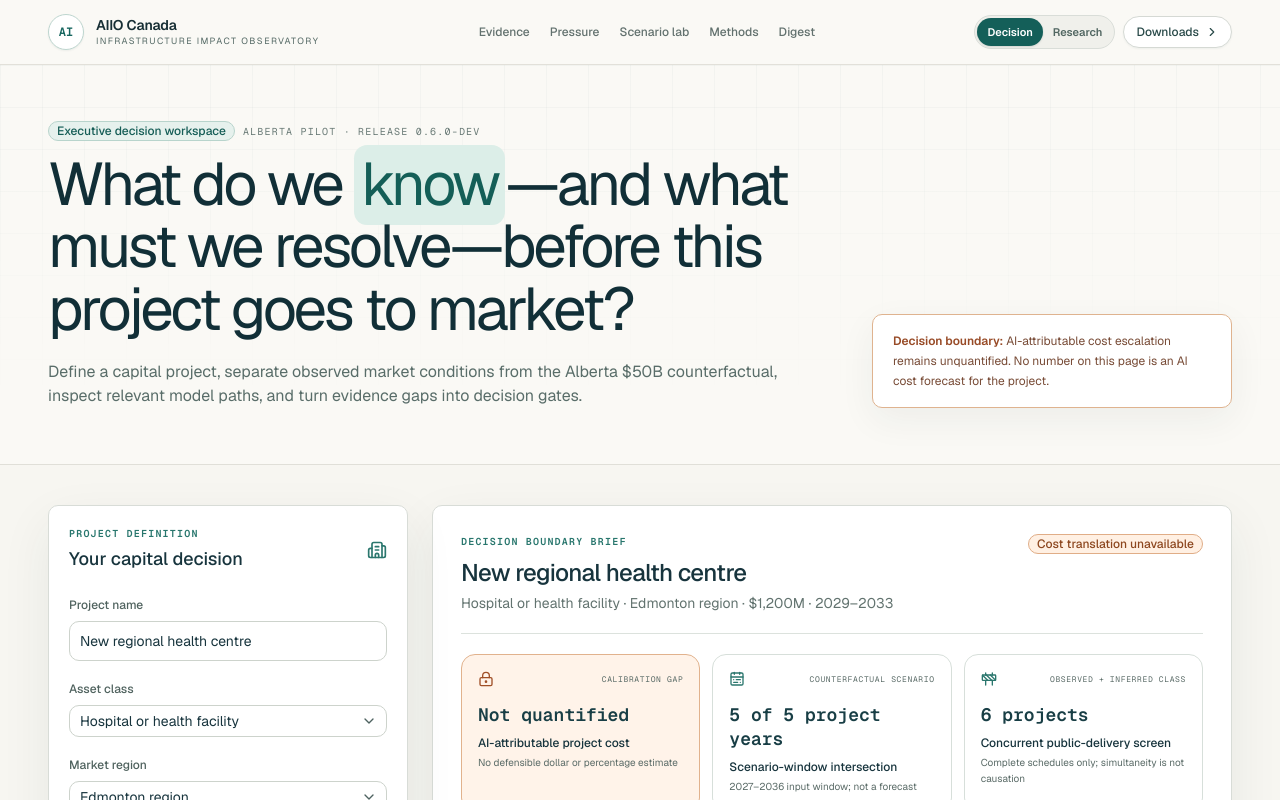
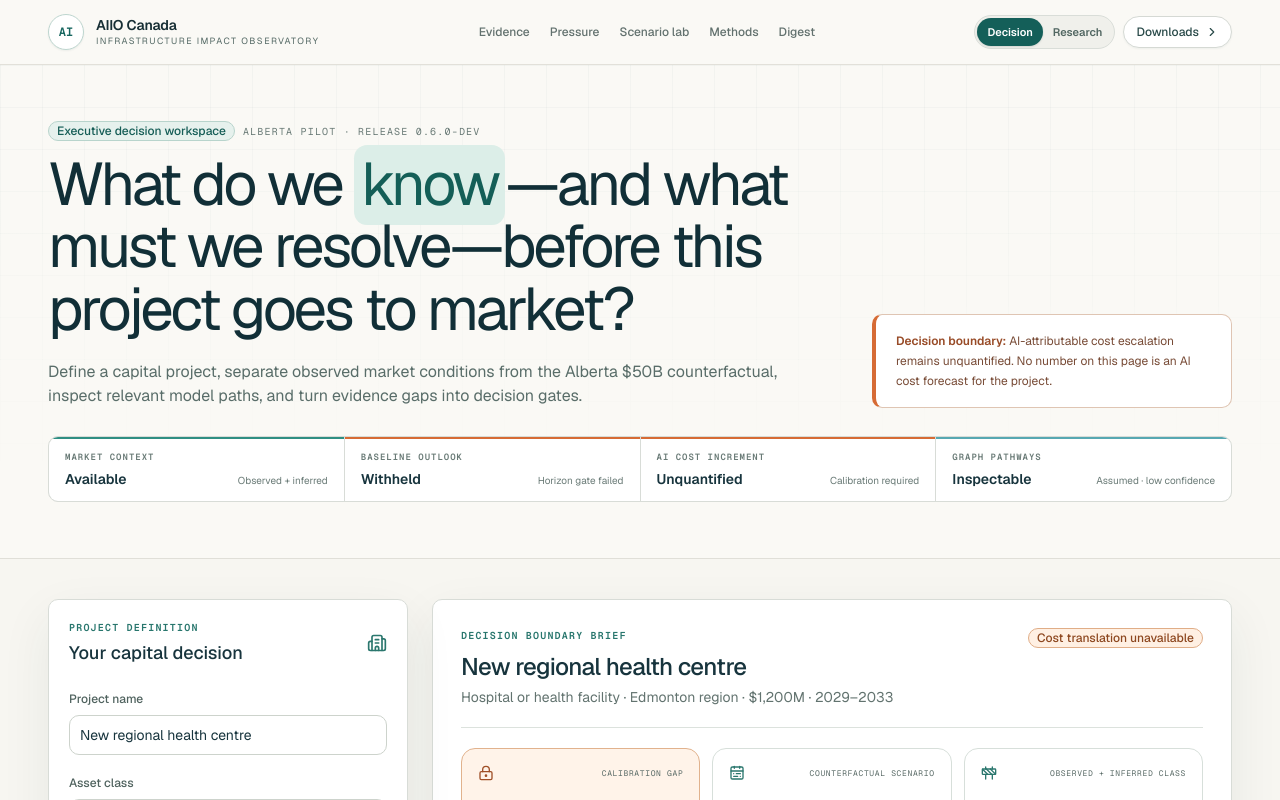
Before and after one commit to chiKeka/aiio-canada, a Next.js app: page / in a window 1280 px wide. Shown: the top 800 px of the page. Built offline with nearby package versions, Linux system fonts and the light colour scheme.

Commit message:
Add evidence-led product design system

```diff
--- a/app/globals.css
+++ b/app/globals.css
@@ -49,6 +49,20 @@
 }
 
 :root {
+  --aiio-paper: #f7f6f1;
+  --aiio-paper-raised: #fbfaf5;
+  --aiio-white: #ffffff;
+  --aiio-hairline: #d8dcd7;
+  --aiio-ink: #0d2b36;
+  --aiio-body: #536764;
+  --aiio-teal: #145f59;
+  --aiio-teal-wash: #dceee8;
+  --aiio-cyan: #57c6c0;
+  --aiio-steel: #6b8798;
+  --aiio-amber: #d66b35;
+  --aiio-amber-wash: #fff0e3;
+  --aiio-midnight: #081e28;
+  --aiio-midnight-raised: #103542;
   --background: oklch(0.978 0.006 92);
   --foreground: oklch(0.22 0.018 205);
   --card: oklch(0.995 0.003 92);
@@ -149,6 +163,14 @@
   mask-image: linear-gradient(to bottom, black, transparent 88%);
 }
 
+.aiio-command-grid {
+  background-color: var(--aiio-midnight);
+  background-image:
+    linear-gradient(rgba(87, 198, 192, 0.045) 1px, transparent 1px),
+    linear-gradient(90deg, rgba(87, 198, 192, 0.045) 1px, transparent 1px);
+  background-size: 48px 48px;
+}
+
 .scenario-range {
   appearance: none;
   height: 5px;
--- a/components/decision-workbench.tsx
+++ b/components/decision-workbench.tsx
@@ -53,9 +53,10 @@ export function DecisionWorkbench() {
             <h1 className="max-w-4xl text-balance text-4xl font-normal leading-[1.04] tracking-[-0.05em] text-[#112f37] sm:text-6xl">What do we <span className="editorial-highlight">know</span>—and what must we resolve—before this project goes to market?</h1>
             <p className="mt-5 max-w-3xl text-sm leading-6 text-[#596d69] sm:text-base">Define a capital project, separate observed market conditions from the Alberta $50B counterfactual, inspect relevant model paths, and turn evidence gaps into decision gates.</p>
           </div>
-          <div className="self-end rounded-[10px] border border-[#dfb38f] bg-white px-5 py-4 text-xs leading-5 text-[#774a35] shadow-[0_12px_36px_rgba(40,50,45,.06)]">
+          <div className="self-end rounded-[10px] border border-[#dfc5b3] border-l-4 border-l-[#d66b35] bg-white px-5 py-4 text-xs leading-5 text-[#774a35]">
             <span className="font-semibold text-[#984b27]">Decision boundary:</span> AI-attributable cost escalation remains unquantified. No number on this page is an AI cost forecast for the project.
           </div>
+          <DecisionSignalRail />
         </div>
       </section>
 
@@ -108,6 +109,28 @@ export function DecisionWorkbench() {
       <DecisionActions analysis={analysis} />
       <SiteFooter />
     </main>
+  );
+}
+
+function DecisionSignalRail() {
+  const signals = [
+    { label: 'Market context', value: 'Available', note: 'Observed + inferred', tone: 'border-t-[#2f8f83]' },
+    { label: 'Baseline outlook', value: 'Withheld', note: 'Horizon gate failed', tone: 'border-t-[#d66b35]' },
+    { label: 'AI cost increment', value: 'Unquantified', note: 'Calibration required', tone: 'border-t-[#d66b35]' },
+    { label: 'Graph pathways', value: 'Inspectable', note: 'Assumed · low confidence', tone: 'border-t-[#57a8b2]' },
+  ];
+  return (
+    <div className="grid gap-px overflow-hidden rounded-[10px] border border-[#d8dcd7] bg-[#d8dcd7] sm:grid-cols-2 lg:col-span-2 lg:grid-cols-4" aria-label="Decision readiness signals">
+      {signals.map((signal) => (
+        <div className={`border-t-2 bg-white px-4 py-3 ${signal.tone}`} key={signal.label}>
+          <p className="font-mono text-[9px] font-semibold uppercase tracking-[0.11em] text-[#6a7b77]">{signal.label}</p>
+          <div className="mt-1 flex items-baseline justify-between gap-3">
+            <p className="text-sm font-semibold text-[#17343d]">{signal.value}</p>
+            <p className="text-right text-[10px] text-[#697a76]">{signal.note}</p>
+          </div>
+        </div>
+      ))}
+    </div>
   );
 }
 
--- a/components/impact-path-graph.tsx
+++ b/components/impact-path-graph.tsx
@@ -60,7 +60,7 @@ export function ImpactPathGraph({
 
   return (
     <section
-      className="border-y border-white/10 bg-[#0a2834] text-white"
+      className="aiio-command-grid border-y border-white/10 text-white"
       id="dependency-graph"
     >
       <div className="mx-auto max-w-[1440px] px-5 py-12 sm:px-8 lg:px-12 lg:py-16">
--- a/components/observatory-dashboard.tsx
+++ b/components/observatory-dashboard.tsx
@@ -210,7 +210,7 @@ export function ObservatoryDashboard() {
         </div>
       </section>
 
-      <section id="pressure" className="bg-[#0b2a36] text-white">
+      <section id="pressure" className="aiio-command-grid text-white">
         <div className="mx-auto max-w-[1440px] px-5 py-12 sm:px-8 lg:px-12 lg:py-16">
           <div className="flex flex-col justify-between gap-5 border-b border-white/10 pb-8 md:flex-row md:items-end">
             <div>
```
Also changed, not shown: 2 other files (tests, documents, lock files or other folders).
